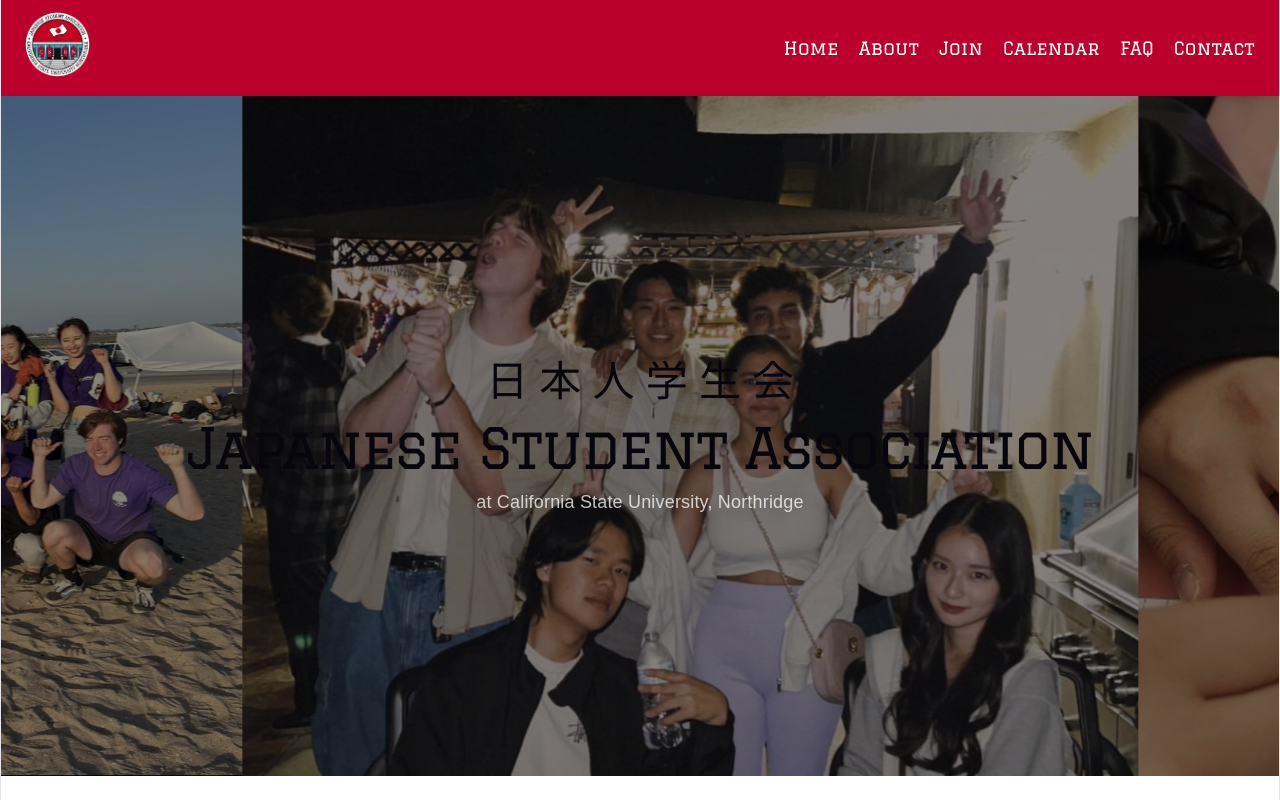
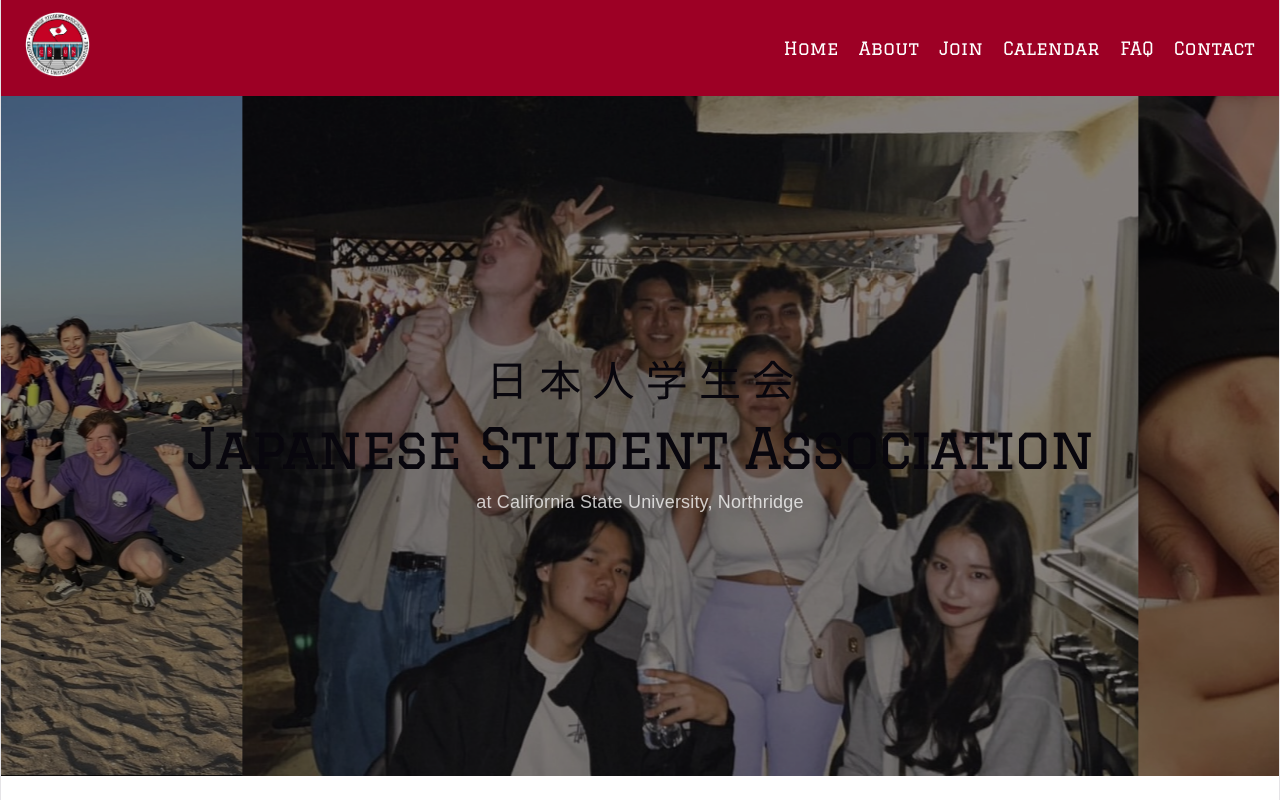
Before and after one commit to 13kanaoka/jsa-website, a React (Vite) app: page / in a window 1280 px wide. Built offline with nearby package versions, Linux system fonts and the light colour scheme; a web font is replaced by a local one.

Commit message:
feat(colors): change jsa-red to deeper red

```diff
--- a/src/index.css
+++ b/src/index.css
@@ -10,7 +10,7 @@
   --social-bg: rgba(244, 243, 236, 0.5);
   --shadow:
     rgba(0, 0, 0, 0.1) 0 10px 15px -3px, rgba(0, 0, 0, 0.05) 0 4px 6px -2px;
-  --jsa-red: #bc002d;
+  --jsa-red: #9d0025;
 
   --sans: 'Zen Antique', sans-serif;
   --heading: 'Graduate', sans-serif;
```
